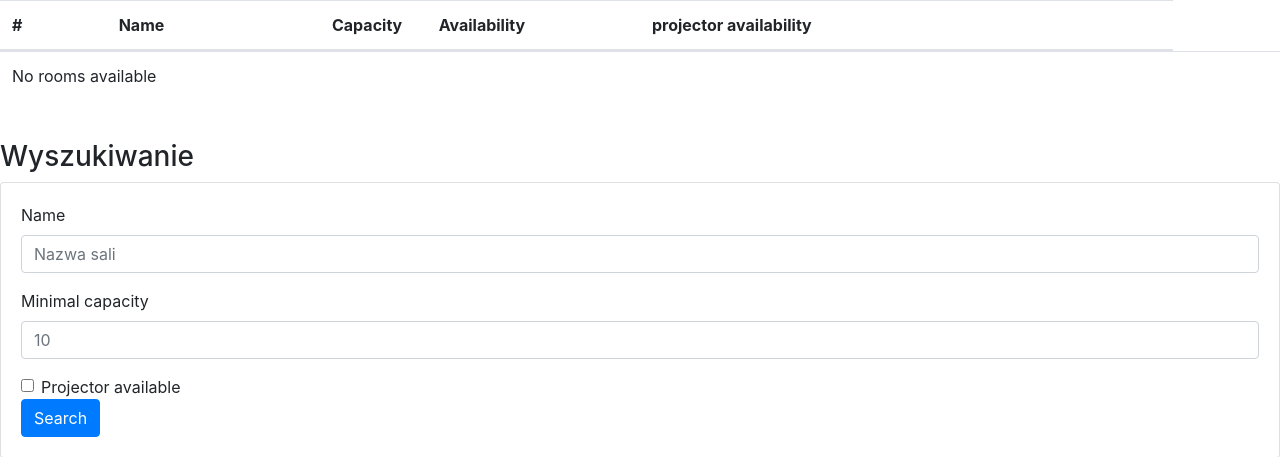
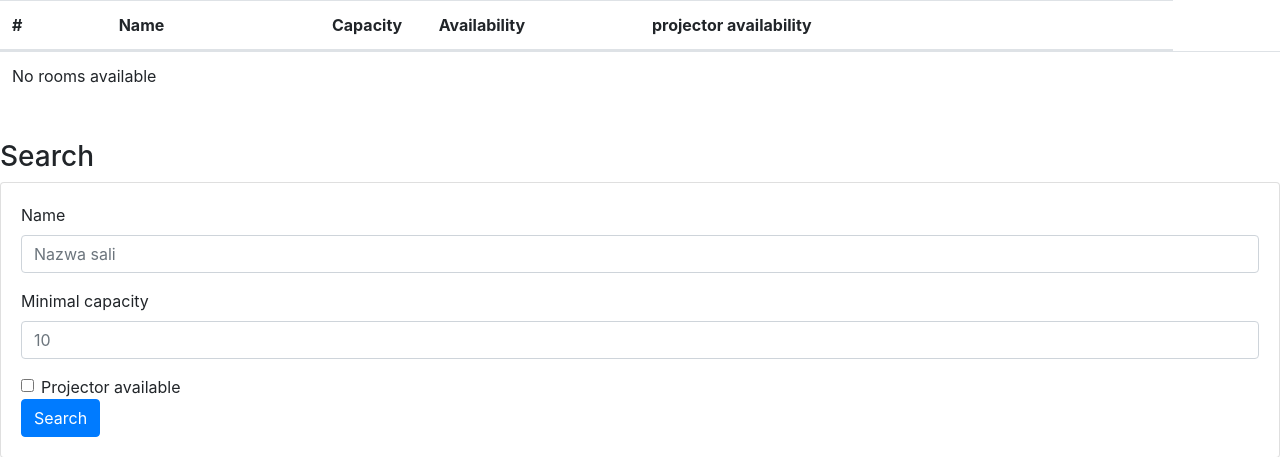
Before and after one commit to Tomfif/Room_Reservation--Python-Django-Generic_Views, a Django app: page / in a window 1280 px wide. Shown: the part 56-513 px from the top of the page. Run offline with Django 3.2, Linux system fonts and the light colour scheme; data that the repository does not hold is empty; some libraries are stand-ins or nearby versions.

Commit message:
Commit Update2.2

```diff
--- a/reservation_gv/reservation_app_gv/templates/rooms.html
+++ b/reservation_gv/reservation_app_gv/templates/rooms.html
@@ -86,7 +86,7 @@
 
     </table>
     <br>
-    <h3>Wyszukiwanie</h3>
+    <h3>Search</h3>
 
     <div class="card">
 
```
